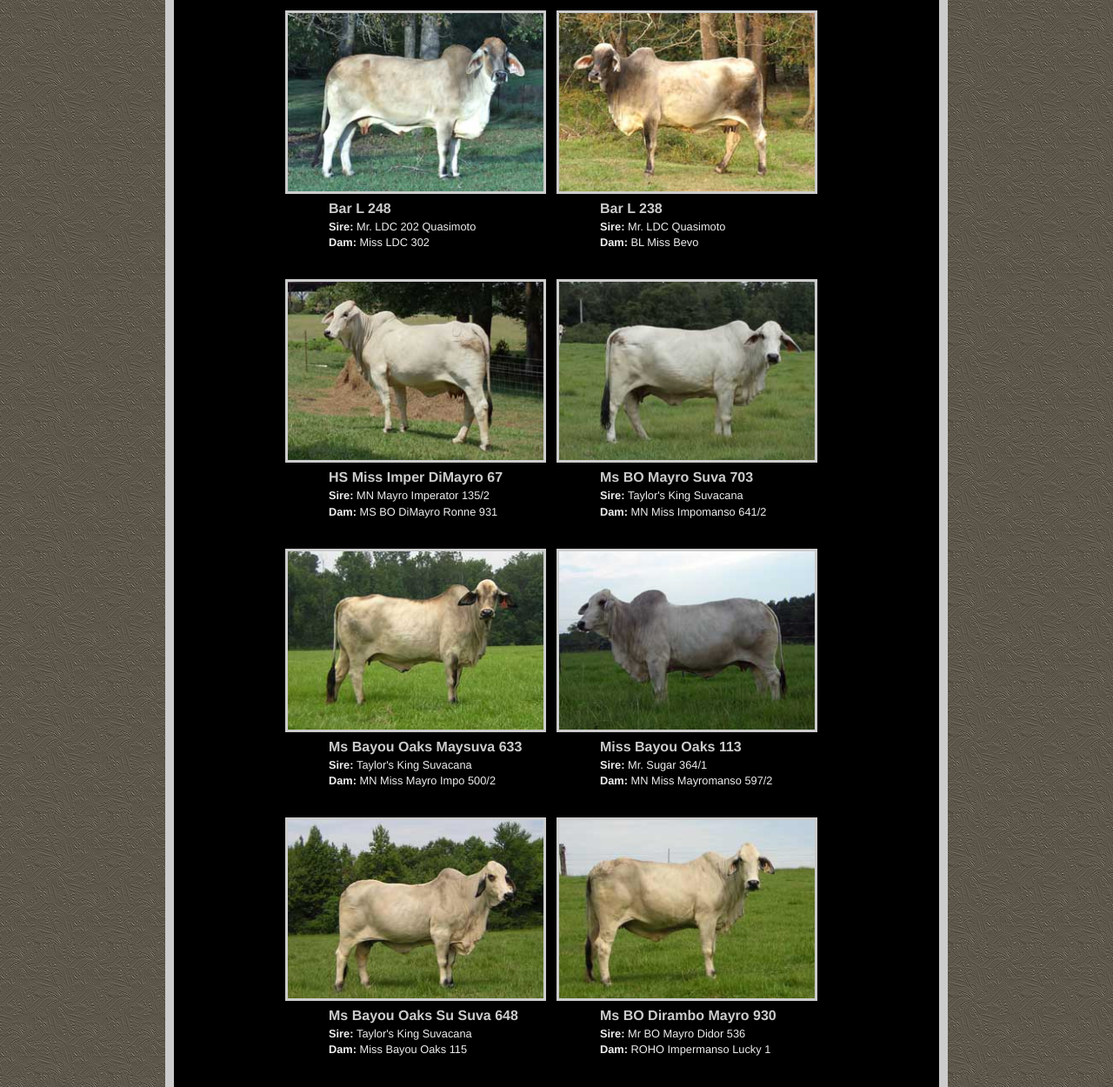
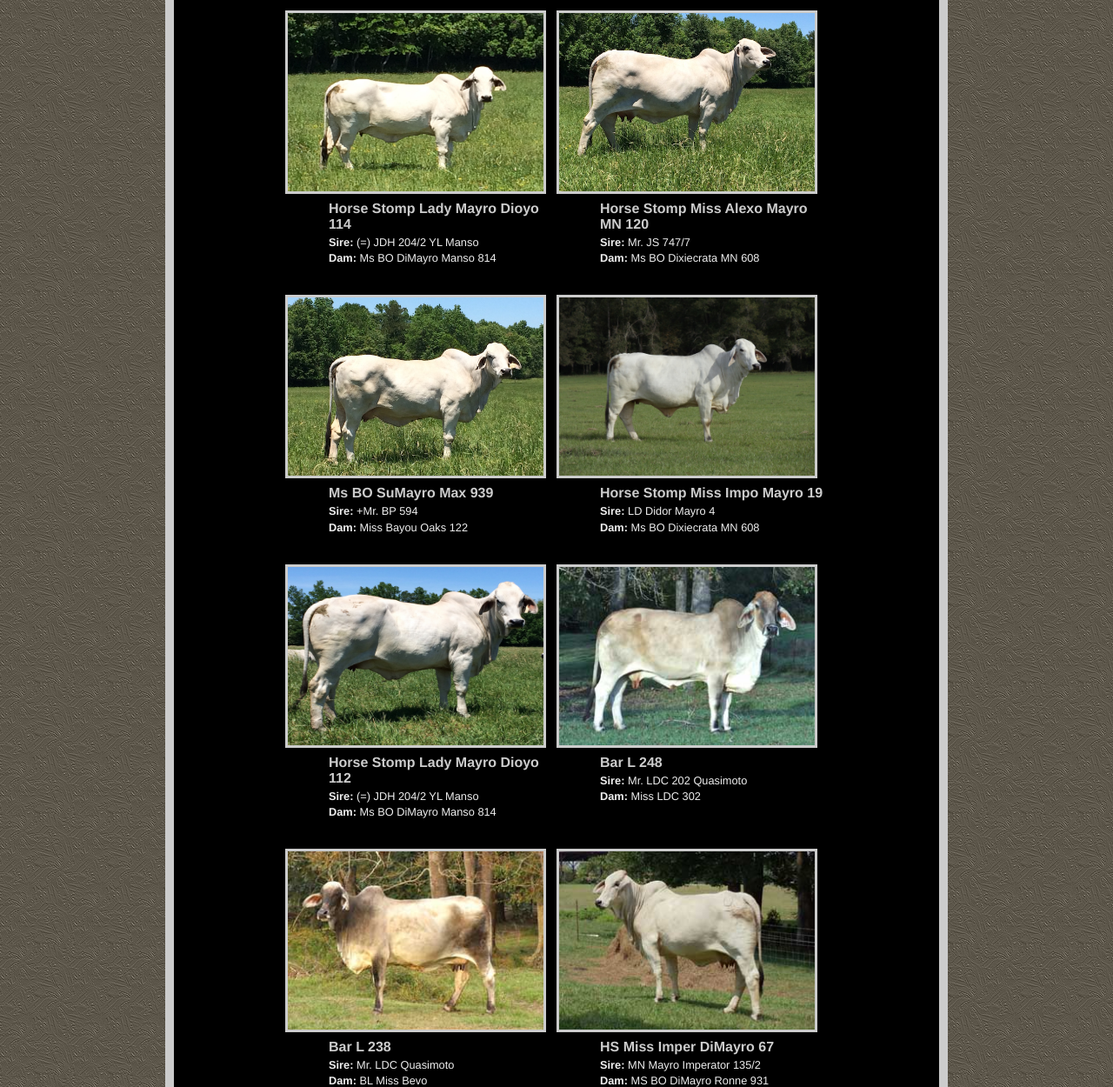
Before and after one commit to jshawl/horsestomp, a Jekyll site: the page built from cows.md, in a window 1280 px wide. Shown: the part 714-1964 px from the top of the page at 87% size. Built offline with Jekyll 4.4.1, drawn with Linux system fonts in a browser that asks for light colours; grey boxes are pictures that could not be loaded.

Commit message:
add cows

```diff
--- a/cows.md
+++ b/cows.md
@@ -3,6 +3,26 @@ layout: page
 title: Brahman Cattle
 permalink: /cows.html
 cows:
+  - image: /images/cows/mayro-114.jpg
+    name: "Horse Stomp Lady Mayro Dioyo 114"
+    sire: "(=) JDH 204/2 YL Manso"
+    dam: "Ms BO DiMayro Manso 814"
+  - image: /images/cows/mayro-120.jpg
+    name: "Horse Stomp Miss Alexo Mayro MN 120"
+    sire: "Mr. JS 747/7"
+    dam: "Ms BO Dixiecrata MN 608"
+  - image: /images/cows/mayro-939.jpg
+    name: "Ms BO SuMayro Max 939"
+    sire: "+Mr. BP 594"
+    dam: "Miss Bayou Oaks 122"
+  - image: /images/cows/mayro-19.jpg
+    name: "Horse Stomp Miss Impo Mayro 19"
+    sire: "LD Didor Mayro 4"
+    dam: "Ms BO Dixiecrata MN 608"
+  - image: /images/cows/dioyo-112.jpg
+    name: "Horse Stomp Lady Mayro Dioyo 112"
+    sire: (=) JDH 204/2 YL Manso
+    dam: "Ms BO DiMayro Manso 814"
   - image: /images/cows/DSC00286.jpg
     name: "Bar L 248"
     sire: "Mr. LDC 202 Quasimoto"
--- a/css/main.css
+++ b/css/main.css
@@ -103,6 +103,10 @@ body{
   margin:1em 0;
 }
 
+.cow:nth-of-type(2n + 1){
+  clear:both;
+}
+
 .cow img{
   height:211px;
   width:300px;
```
Also changed, not shown: donors.md (+16 -0 lines), images/cows/dioyo-112.jpg (added), images/cows/mayro-114.jpg (added), images/cows/mayro-120.jpg (added), images/cows/mayro-19.jpg (added), images/cows/mayro-939.jpg (added), images/donors/didor-2.jpg (added), images/donors/didor.jpg (added), images/donors/hs-110.jpg (added), images/donors/hs-49.jpg (added).
